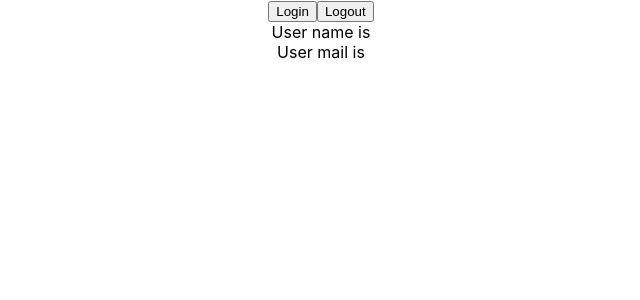
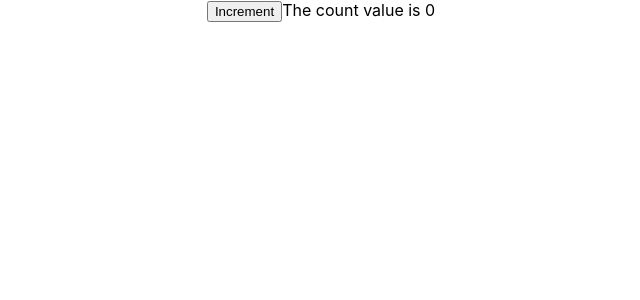
Before and after one commit to GaisericDev/react-typescript, a React (Create React App) app: page / in a window 1280 px wide. Shown: the top 300 px of the page, without its empty margins (319-959 px from the left). Built offline with nearby package versions, Linux system fonts and the light colour scheme.

Commit message:
add class component

```diff
--- a/src/App.tsx
+++ b/src/App.tsx
@@ -1,12 +1,9 @@
 import './App.css';
-import { UserContextProvider } from './components/context/UserContext';
-import { User } from './components/context/User';
+import { Counter } from './components/class/Counter';
 function App() {
   return (
     <div className="App">
-      <UserContextProvider>
-        <User></User>
-      </UserContextProvider>
+     <Counter message='The count value is'></Counter>
     </div>
   );
 }
--- /dev/null
+++ b/src/components/class/Counter.tsx
@@ -0,0 +1,21 @@
+import { Component } from "react";
+import { CounterProps, CounterState } from "./Counter.types";
+
+export class Counter extends Component<CounterProps, CounterState>{
+    state = {
+        count:0,
+    }
+    handleClick = () => {
+        this.setState((prevState) => ({
+            count: prevState.count + 1
+        }))
+    }
+    render(){
+        return(
+            <div>
+                <button onClick={this.handleClick}>Increment</button>
+                {this.props.message} {this.state.count}
+            </div>
+        )
+    }
+}
--- /dev/null
+++ b/src/components/class/Counter.types.ts
@@ -0,0 +1,6 @@
+export type CounterProps = {
+    message:string;
+}
+export type CounterState = {
+    count:number;
+}
```
